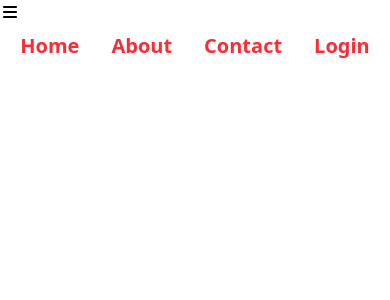
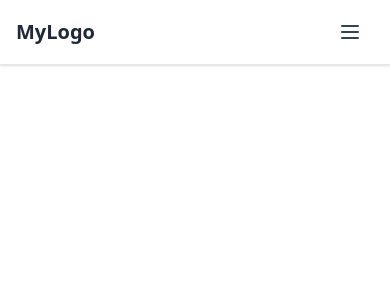
Before and after one commit to Jayden-j1/Cultural_Awareness_App, a React (Vite) app: page / in a window 390 px wide. Shown: the top 300 px of the page. Built offline with nearby package versions, Linux system fonts and the light colour scheme.

Commit message:
Navigation bar updated

```diff
--- a/src/App.jsx
+++ b/src/App.jsx
@@ -1,13 +1,30 @@
-import NavBar from "./components/NavigationBar";
-
+import { useState } from 'react';
+import NavBar from './components/NavigationBar';
 
 function App() {
+  const [isOpen, setIsOpen] = useState(false);
+
+  const toggleMenu = () => {
+    setIsOpen(prev => !prev);
+  };
+
+  const navigation = [
+    { name: 'Home', href: '#' },
+    { name: 'About', href: '#' },
+    { name: 'Services', href: '#' },
+    { name: 'Contact', href: '#' },
+  ];
+
   return (
     <>
-     <NavBar />
+      <NavBar
+        isOpen={isOpen}
+        toggleMenu={toggleMenu}
+        navigation={navigation}
+      />
+      {/* Other app content can go here */}
     </>
   );
 }
 
-
 export default App;
--- a/src/components/NavigationBar.jsx
+++ b/src/components/NavigationBar.jsx
@@ -1,40 +1,91 @@
-import { FontAwesomeIcon } from '@fortawesome/react-fontawesome';
-import { faBars } from '@fortawesome/free-solid-svg-icons';
+// import { FontAwesomeIcon } from '@fortawesome/react-fontawesome';
+// import { faBars } from '@fortawesome/free-solid-svg-icons';
+function Navbar({ isOpen, toggleMenu, navigation }) {
+  return (
+    <header>
+    <nav className="bg-white border-b border-gray-200 shadow-sm">
+      <div className="max-w-7xl mx-auto px-4 sm:px-6 lg:px-8">
+        <div className="flex justify-between h-16">
+          {/* Logo */}
+          <div className="flex items-center">
+            <span className="text-xl font-bold text-gray-800">MyLogo</span>
+          </div>
 
+          {/* Desktop Menu */}
+          <div className="hidden md:flex space-x-8 items-center">
+            {navigation.map((item) => (
+              <a
+                key={item.name}
+                href={item.href}
+                className="text-gray-700 hover:text-blue-600 hover:bg-gray-100 transition-colors font-semibold px-6 py-4 rounded focus:ring-2"
+              >
+                {item.name}
+              </a>
+            ))}
+          </div>
 
-const links = [
-  {name: "Home", link: "#"},
-  {name: "About", link: "#"},
-  {name: "Contact", link: "#"},
-  {name: "Login", link: "#"},
-]
-
-
-export default function NavBar() {
-  return (
-    <>
-     <header>
-
-      <div className='flex justify-between'>
-        <a className='cursor-pointer'>
-          <span className='sr-only'>Open Main Menu</span>
-          <FontAwesomeIcon icon={faBars} style={{color: "#000000"}} />
-        </a>
+          {/* Mobile Hamburger */}
+          <div className="flex items-center md:hidden">
+            <button
+              onClick={toggleMenu}
+              className="p-3 rounded-md text-gray-700 hover:text-blue-600 hover:bg-gray-100 focus:outline-none focus:ring-2"
+              aria-label="Toggle Menu"
+            >
+              {isOpen ? (
+                // Close icon (X)
+                <svg
+                  className="w-6 h-6"
+                  fill="none"
+                  stroke="currentColor"
+                  viewBox="0 0 24 24"
+                  xmlns="http://www.w3.org/2000/svg"
+                >
+                  <path
+                    strokeLinecap="round"
+                    strokeLinejoin="round"
+                    strokeWidth={2}
+                    d="M6 18L18 6M6 6l12 12"
+                  />
+                </svg>
+              ) : (
+                // Hamburger menu (3 lines)
+                <svg
+                  className="w-6 h-6"
+                  fill="none"
+                  stroke="currentColor"
+                  viewBox="0 0 24 24"
+                  xmlns="http://www.w3.org/2000/svg"
+                >
+                  <path
+                    strokeLinecap="round"
+                    strokeLinejoin="round"
+                    strokeWidth={2}
+                    d="M4 6h16M4 12h16M4 18h16"
+                  />
+                </svg>
+              )}
+            </button>
+          </div>
+        </div>
       </div>
 
-        <nav>
-          <ul className="flex justify-center list-none p-0 m-0 w-100%">
-            {links.map((item, index) =>
-            (
-              <li key={index}>
-              <a href={item.link}
-              className="block no-underline text-xl text-center font-bold text-red-500 px-4 py-2 hover:bg-gray-100"
-              >{item.name}</a>
-              </li>
-            ))}
-          </ul>
-        </nav>
-      </header>
-    </>
+      {/* Mobile Menu */}
+      {isOpen && (
+        <div className="md:hidden px-4 pb-4 space-y-1 bg-white shadow">
+          {navigation.map((item) => (
+            <a
+              key={item.name}
+              href={item.href}
+              className="block text-gray-700 hover:text-blue-600 hover:bg-gray-100 transition-colors py-4 px-6 rounded font-semibold"
+            >
+              {item.name}
+            </a>
+          ))}
+        </div>
+      )}
+    </nav>
+    </header>
   );
 }
+
+export default Navbar;
```
